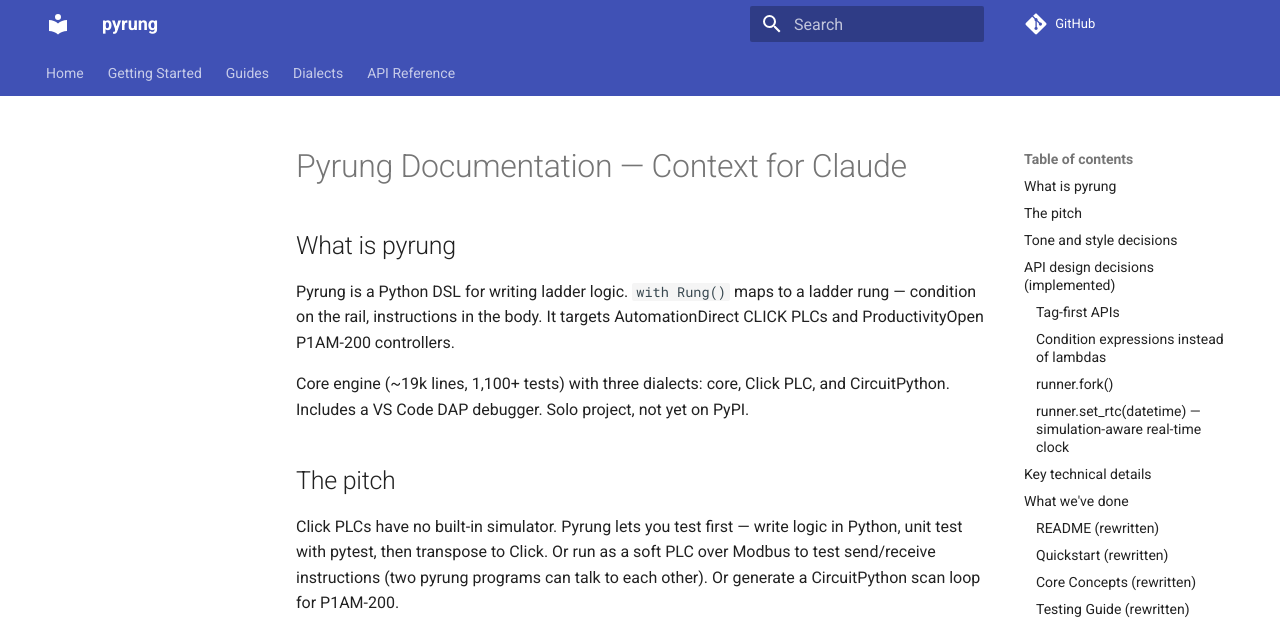
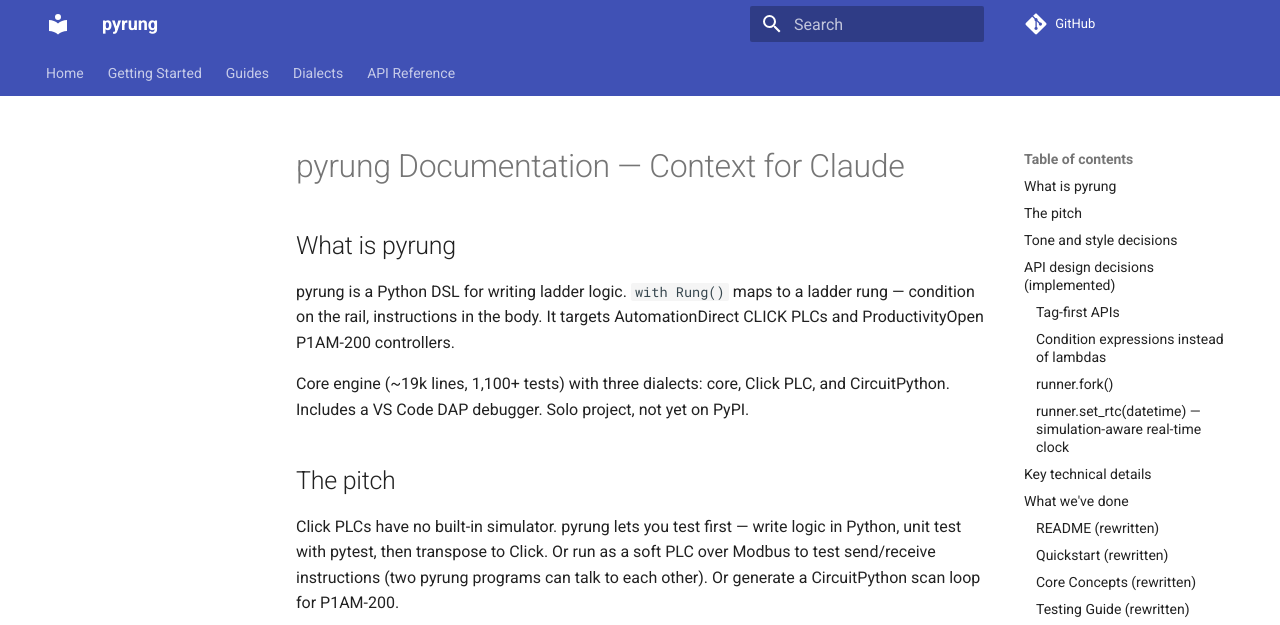
Before and after one commit to ssweber/pyrung, an MkDocs documentation site: the page built from docs/CLAUDE.md, in a window 1280 px wide and 900 px high. Shown: the top 625 px of the window. Built offline with MkDocs 1.6.1 and Material for MkDocs 9.7.7, drawn with Linux system fonts in a browser that asks for light colours; comment, search, counter and statistics services are not loaded.

```diff
--- a/docs/CLAUDE.md
+++ b/docs/CLAUDE.md
@@ -1,14 +1,14 @@
-# Pyrung Documentation — Context for Claude
+# pyrung Documentation — Context for Claude
 
 ## What is pyrung
 
-Pyrung is a Python DSL for writing ladder logic. `with Rung()` maps to a ladder rung — condition on the rail, instructions in the body. It targets AutomationDirect CLICK PLCs and ProductivityOpen P1AM-200 controllers.
+pyrung is a Python DSL for writing ladder logic. `with Rung()` maps to a ladder rung — condition on the rail, instructions in the body. It targets AutomationDirect CLICK PLCs and ProductivityOpen P1AM-200 controllers.
 
 Core engine (~19k lines, 1,100+ tests) with three dialects: core, Click PLC, and CircuitPython. Includes a VS Code DAP debugger. Solo project, not yet on PyPI.
 
 ## The pitch
 
-Click PLCs have no built-in simulator. Pyrung lets you test first — write logic in Python, unit test with pytest, then transpose to Click. Or run as a soft PLC over Modbus to test send/receive instructions (two pyrung programs can talk to each other). Or generate a CircuitPython scan loop for P1AM-200.
+Click PLCs have no built-in simulator. pyrung lets you test first — write logic in Python, unit test with pytest, then transpose to Click. Or run as a soft PLC over Modbus to test send/receive instructions (two pyrung programs can talk to each other). Or generate a CircuitPython scan loop for P1AM-200.
 
 ## Tone and style decisions
 
--- a/pyproject.toml
+++ b/pyproject.toml
@@ -7,7 +7,7 @@ Repository = "https://github.com/ssweber/pyrung"
 
 [project]
 name = "pyrung"
-description = "A Pythonic Ladder Logic Framework"
+description = "Write ladder logic in Python"
 authors = [
     { name="ssweber", email="57631333+ssweber@users.noreply.github.com" },
 ]
```
Also changed, not shown: CLAUDE.md (+4 -5 lines), README.md (+3 -3 lines), scratchpad/click-validation-stage-3-facade-and-profile-plan.md (+2 -2 lines), 1 other file.
